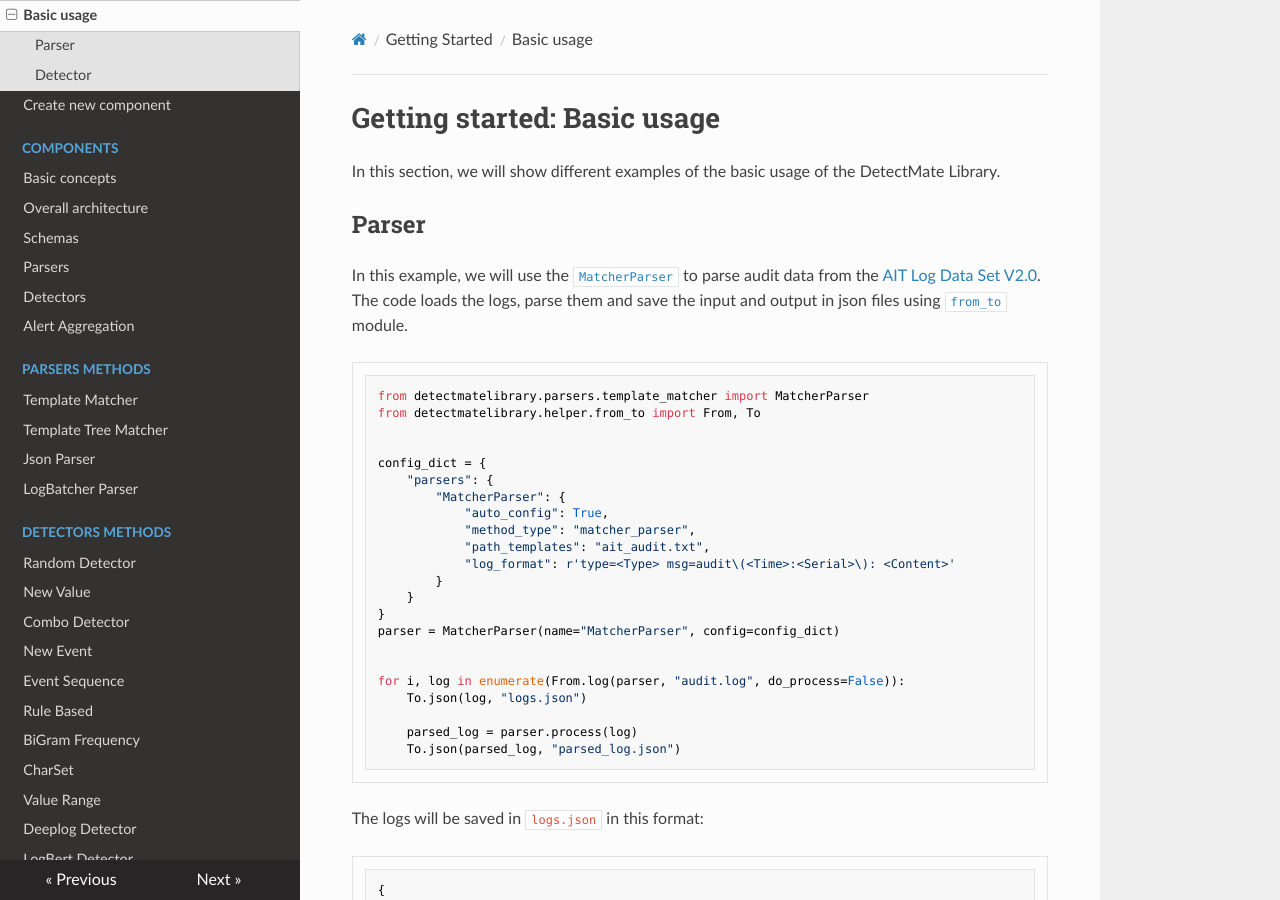
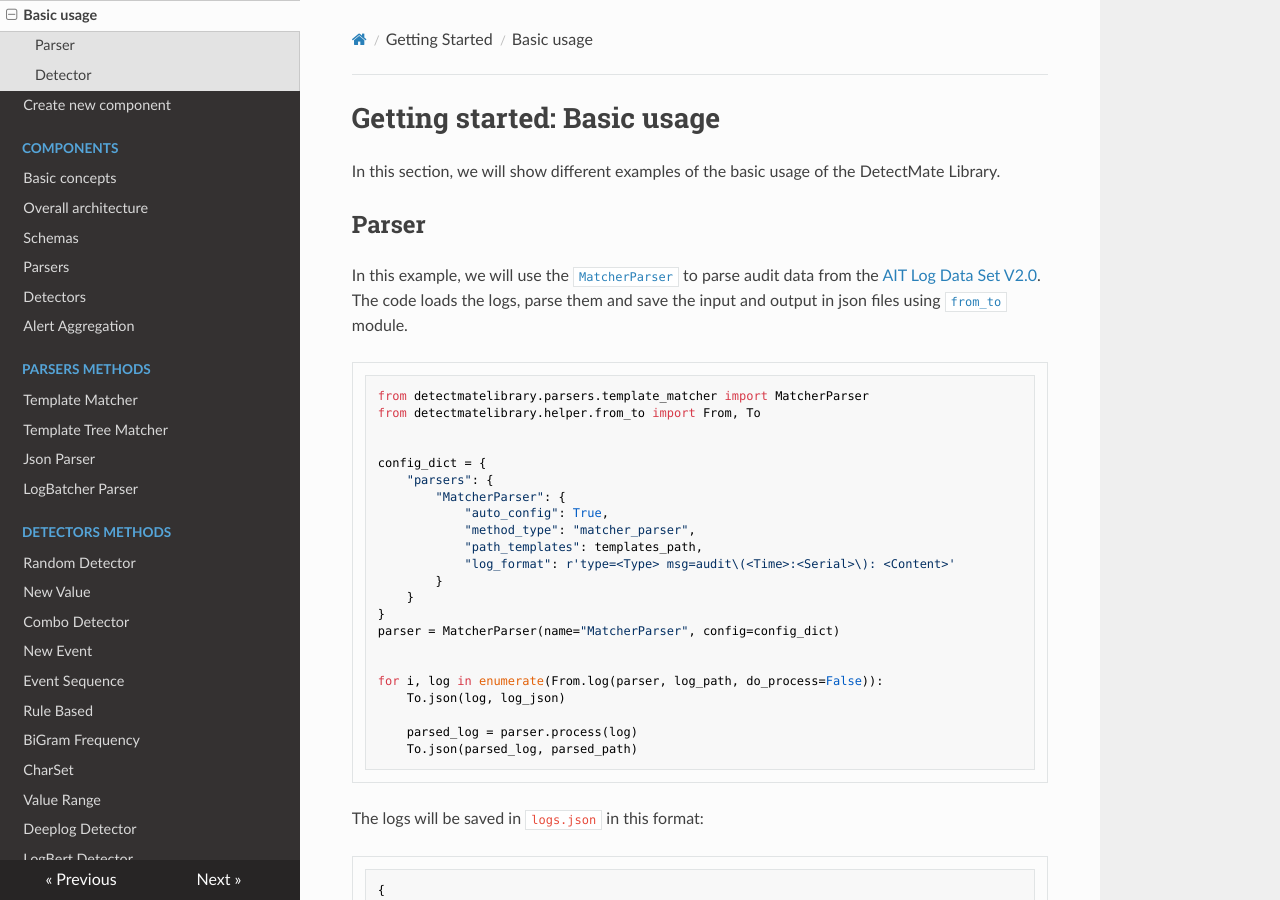
Before and after one commit to ait-detectmate/DetectMateLibrary, an MkDocs documentation site: the page built from docs/basic_usage.md, in a window 1280 px wide and 900 px high. Built offline with MkDocs 1.6.1, drawn with Linux system fonts in a browser that asks for light colours; nearby versions of some CDN libraries; some of the changed lines change nothing that is shown; some of the changed text lies outside the part shown.

Commit message:
basic usage automatic tests

````diff
--- a/docs/basic_usage.md
+++ b/docs/basic_usage.md
@@ -8,29 +8,7 @@
 In this example, we will use the [`MatcherParser`](parsers/template_matcher.md) to parse audit data from the [AIT Log Data Set V2.0](https://zenodo.org/records/5789064). The code loads the logs, parse them and save the input and output in json files using [`from_to`](helper/from_to.md) module.
 
 ```python
-from detectmatelibrary.parsers.template_matcher import MatcherParser
-from detectmatelibrary.helper.from_to import From, To
-
-
-config_dict = {
-    "parsers": {
-        "MatcherParser": {
-            "auto_config": True,
-            "method_type": "matcher_parser",
-            "path_templates": "ait_audit.txt",
-            "log_format": r'type=<Type> msg=audit\(<Time>:<Serial>\): <Content>'
-        }
-    }
-}
-parser = MatcherParser(name="MatcherParser", config=config_dict)
-
-
-for i, log in enumerate(From.log(parser, "audit.log", do_process=False)):
-    To.json(log, "logs.json")
-
-    parsed_log = parser.process(log)
-    To.json(parsed_log, "parsed_log.json")
-
+--8<-- "docs/examples/others/basic_usage.py:example_1"
 ```
 
 The logs will be saved in `logs.json` in this format:
@@ -91,37 +69,7 @@
 In this example, we will use the [`RandomDetector`](detectors/random_detector.md) with the parsed logs from the previous example.
 
 ```python
-from detectmatelibrary.detectors.random_detector import RandomDetector
-from detectmatelibrary.helper.from_to import From, To, FromTo
-
-config_dict = {
-    "detectors": {
-        "RandomDetector": {
-            "auto_config": False,
-            "method_type": "random_detector",
-            "params": {},
-            "events": {
-                1: {
-                    "test": {
-                        "params": {},
-                        "variables": [{
-                            "pos": 0,
-                            "name": "process",
-                            "params": {
-                                "threshold": 0.
-                            }
-                        }]
-                    }
-                }
-            }
-        }
-    }
-}
-detector =  RandomDetector(name="RandomDetector", config=config_dict)
-
-for alert in FromTo.json2json(detector, "parsed_log.json", "alerts.json"):
-    if alert is not None:
-        print("Anomaly detected!")
+--8<-- "docs/examples/others/basic_usage.py:example_2"
 ```
 
 The alerts will be saved in `alerts.json` in this format:
--- /dev/null
+++ b/docs/examples/others/basic_usage.py
@@ -0,0 +1,75 @@
+# flake8: noqa
+log_path = "tests/test_data/logs.log"
+templates_path = "tests/test_data/audit_templates.txt"
+parsed_path = "parsed_logs.json"
+log_json = "logs.json"
+alert_path = "alerts.json"
+
+
+# --8<-- [start:example_1]
+from detectmatelibrary.parsers.template_matcher import MatcherParser
+from detectmatelibrary.helper.from_to import From, To
+
+
+config_dict = {
+    "parsers": {
+        "MatcherParser": {
+            "auto_config": True,
+            "method_type": "matcher_parser",
+            "path_templates": templates_path,
+            "log_format": r'type=<Type> msg=audit\(<Time>:<Serial>\): <Content>'
+        }
+    }
+}
+parser = MatcherParser(name="MatcherParser", config=config_dict)
+
+
+for i, log in enumerate(From.log(parser, log_path, do_process=False)):
+    To.json(log, log_json)
+
+    parsed_log = parser.process(log)
+    To.json(parsed_log, parsed_path)
+
+# --8<-- [end:example_1]
+
+# --8<-- [start:example_2]
+from detectmatelibrary.detectors.random_detector import RandomDetector
+from detectmatelibrary.helper.from_to import From, To, FromTo
+
+config_dict = {
+    "detectors": {
+        "RandomDetector": {
+            "auto_config": False,
+            "method_type": "random_detector",
+            "params": {},
+            "events": {
+                1: {
+                    "test": {
+                        "params": {},
+                        "variables": [{
+                            "pos": 0,
+                            "name": "process",
+                            "params": {
+                                "threshold": 0.
+                            }
+                        }]
+                    }
+                }
+            }
+        }
+    }
+}
+detector =  RandomDetector(name="RandomDetector", config=config_dict)
+
+for alert in FromTo.json2json(detector, parsed_path, alert_path):
+    if alert is not None:
+        print("Anomaly detected!")
+
+# --8<-- [end:example_2]
+
+import os
+
+os.remove(parsed_path)
+os.remove(log_json)
+if os.path.exists(alert_path):
+    os.remove(alert_path)
````
